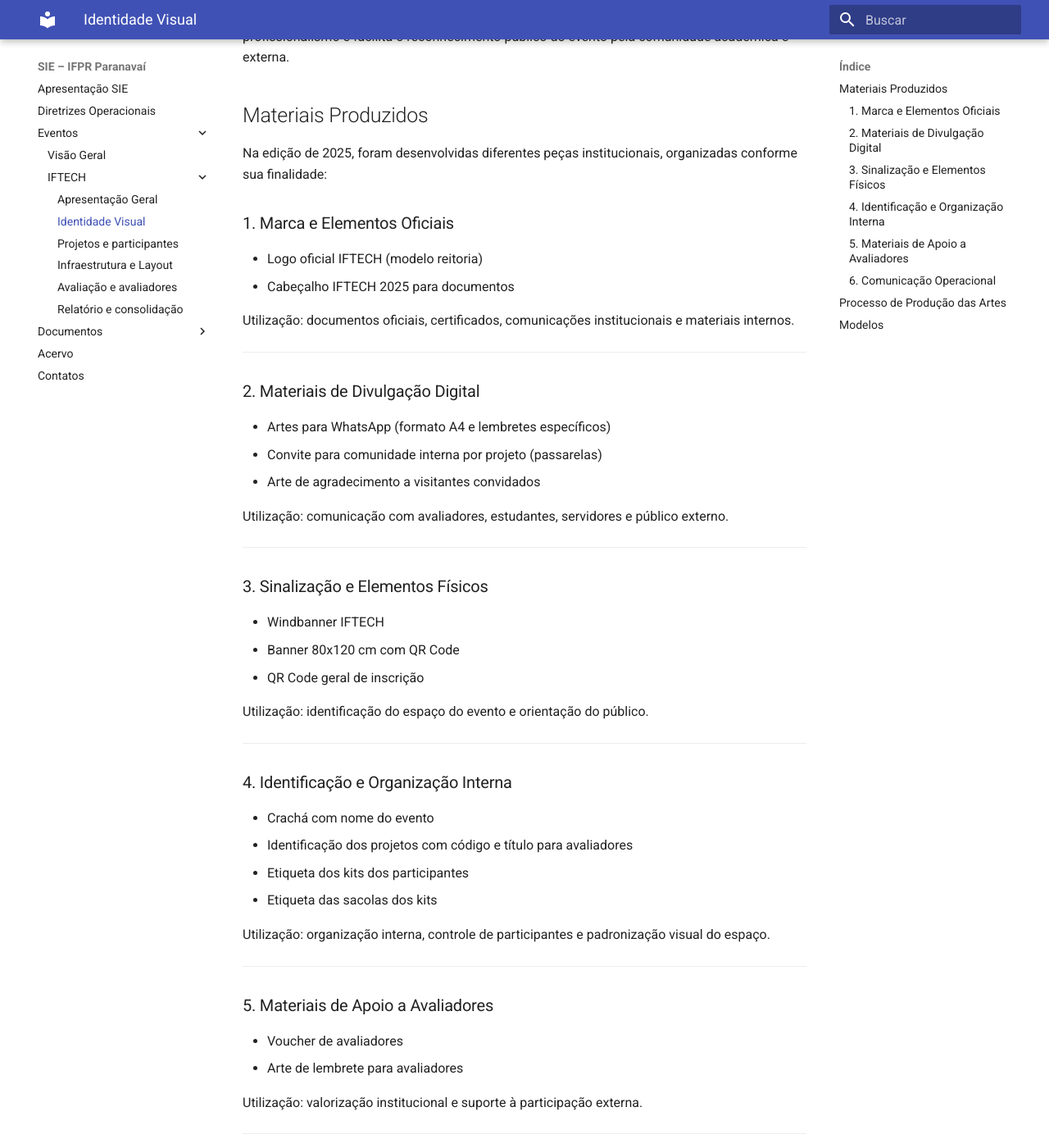
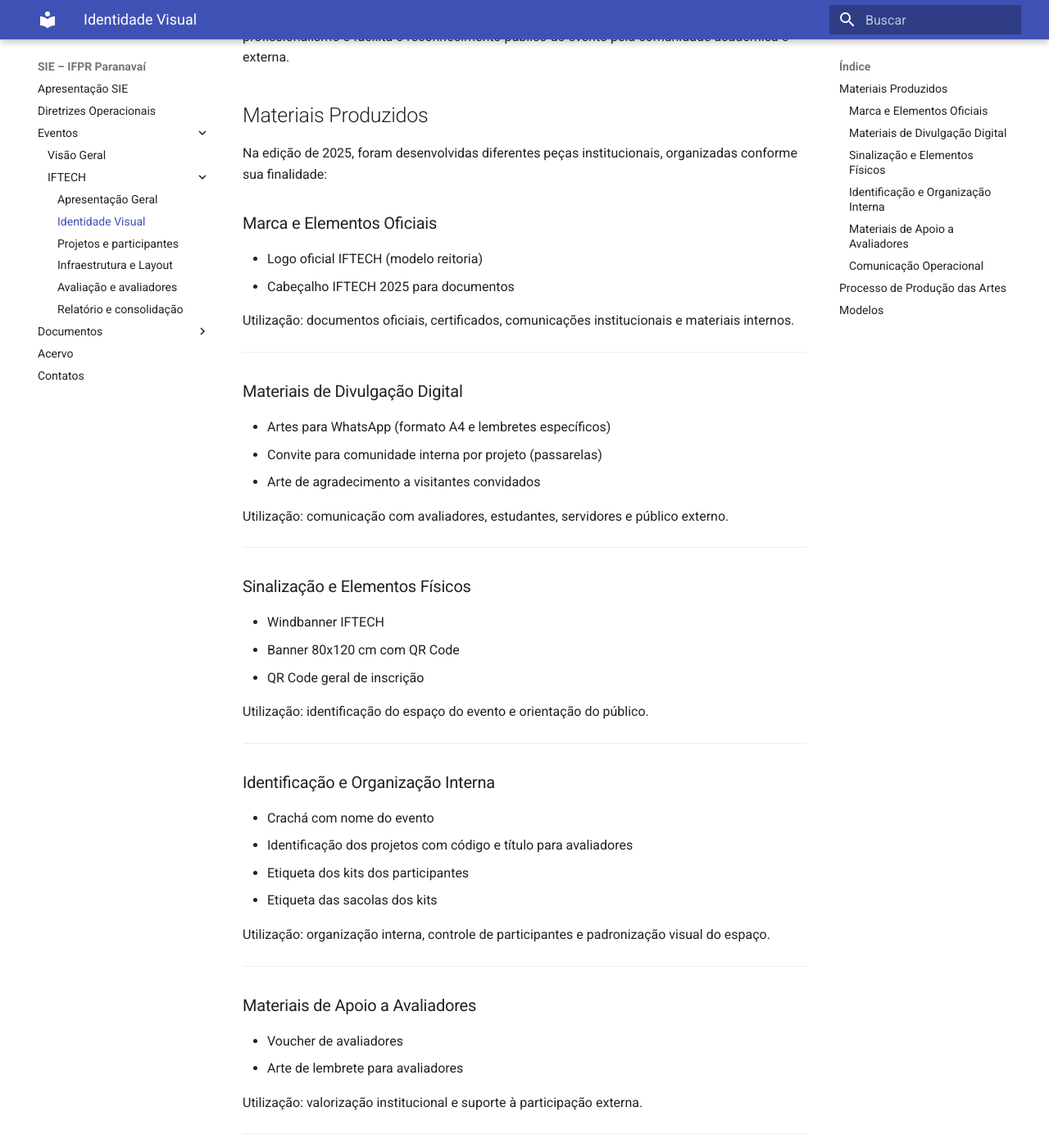
Before and after one commit to ifpr-sie-paranavai/dossie, an MkDocs documentation site: the page built from docs/eventos/iftech/identidade.md, in a window 1280 px wide and 1400 px high, scrolled down 199 px. Shown: the whole window at 82% size. Built offline with MkDocs 1.6.1 and Material for MkDocs 9.7.7, drawn with Linux system fonts in a browser that asks for light colours; some of the changed text lies outside the part shown.

Commit message:
Update identidade.md

```diff
--- a/docs/eventos/iftech/identidade.md
+++ b/docs/eventos/iftech/identidade.md
@@ -6,7 +6,7 @@ A identidade visual da IFTECH cumpre papel estratégico na consolidação do eve
 
 Na edição de 2025, foram desenvolvidas diferentes peças institucionais, organizadas conforme sua finalidade:
 
-### 1. Marca e Elementos Oficiais
+### Marca e Elementos Oficiais
 - Logo oficial IFTECH (modelo reitoria)
 - Cabeçalho IFTECH 2025 para documentos
 
@@ -14,7 +14,7 @@ Utilização: documentos oficiais, certificados, comunicações institucionais e
 
 ---
 
-### 2. Materiais de Divulgação Digital
+### Materiais de Divulgação Digital
 - Artes para WhatsApp (formato A4 e lembretes específicos)
 - Convite para comunidade interna por projeto (passarelas)
 - Arte de agradecimento a visitantes convidados
@@ -23,7 +23,7 @@ Utilização: comunicação com avaliadores, estudantes, servidores e público e
 
 ---
 
-### 3. Sinalização e Elementos Físicos
+### Sinalização e Elementos Físicos
 - Windbanner IFTECH
 - Banner 80x120 cm com QR Code
 - QR Code geral de inscrição
@@ -32,7 +32,7 @@ Utilização: identificação do espaço do evento e orientação do público.
 
 ---
 
-### 4. Identificação e Organização Interna
+### Identificação e Organização Interna
 - Crachá com nome do evento
 - Identificação dos projetos com código e título para avaliadores
 - Etiqueta dos kits dos participantes
@@ -42,7 +42,7 @@ Utilização: organização interna, controle de participantes e padronização
 
 ---
 
-### 5. Materiais de Apoio a Avaliadores
+### Materiais de Apoio a Avaliadores
 - Voucher de avaliadores
 - Arte de lembrete para avaliadores
 
@@ -50,7 +50,7 @@ Utilização: valorização institucional e suporte à participação externa.
 
 ---
 
-### 6. Comunicação Operacional
+### Comunicação Operacional
 - Orientação aos participantes (kits)
 - Arte da entrega dos kits
 
```
